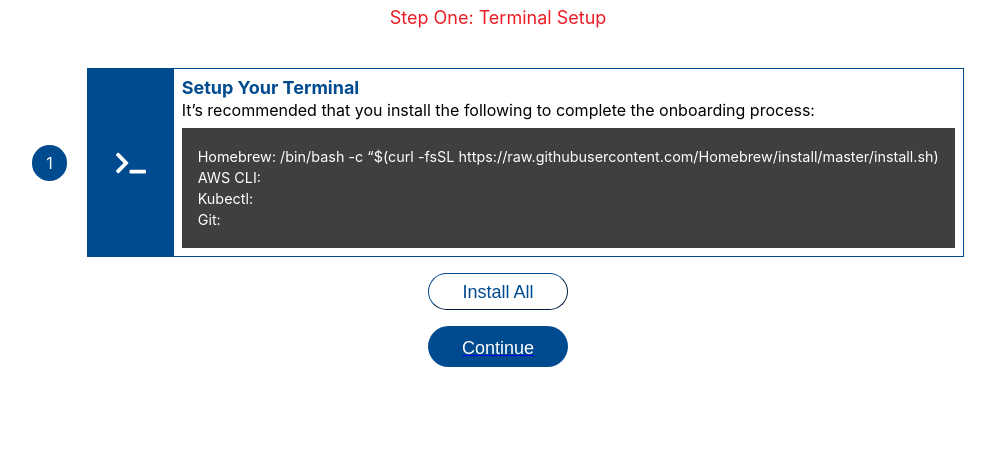
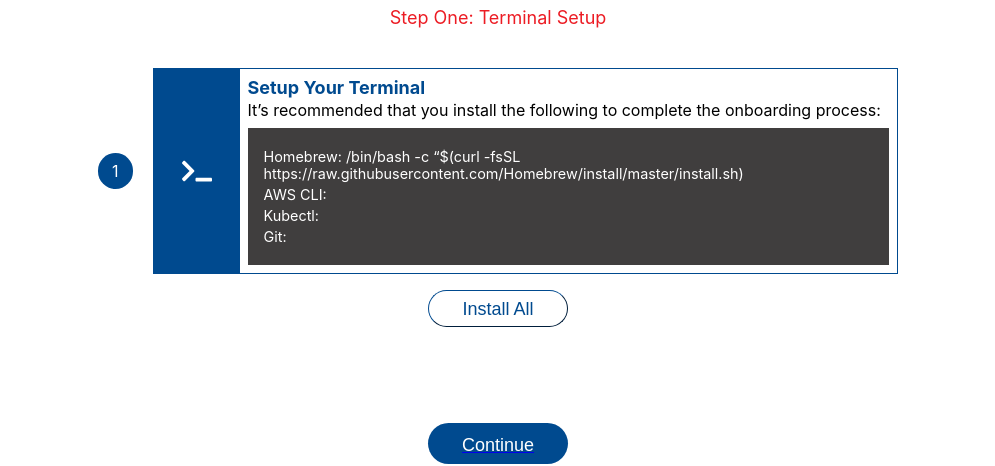
Before and after one commit to waffle-fry/boarding-pass, a React app: page /team/quantum-pipes/1 in a window 1280 px wide. Shown: the part 136-602 px from the top of the page, without its empty margins (142-1137 px from the left). Built offline with nearby package versions, Linux system fonts and the light colour scheme; the HTML template or start-up script is replaced by a standard one.

Commit message:
Fix displaying multiple steps (centering and spacing)

```diff
--- a/src/components/steps-list/step/styles.scss
+++ b/src/components/steps-list/step/styles.scss
@@ -1,6 +1,9 @@
 .outer_container {
   display: flex;
   flex-direction: column;
+  padding-bottom: 10vh;
+  min-width: 100vh;
+  max-width: 100vh;
 }
 
 .step_container {
@@ -35,7 +38,6 @@
     padding: 3.5vh;
     align-items: center;
     display: flex;
-    flex: 1;
 
     .icon {
       color: #FFFFFF;
--- a/src/components/steps-list/styles.scss
+++ b/src/components/steps-list/styles.scss
@@ -2,4 +2,6 @@
   display: flex;
   flex-wrap: wrap;
   align-self: center;
+  align-items: center;
+  justify-content: center;
 }
```
